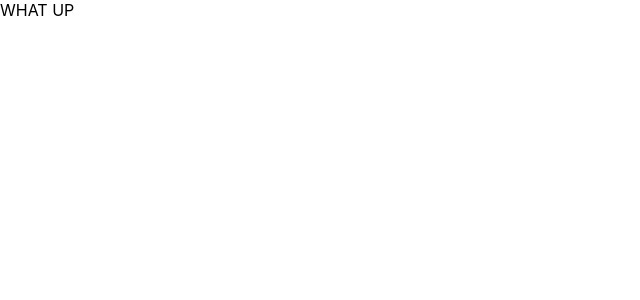
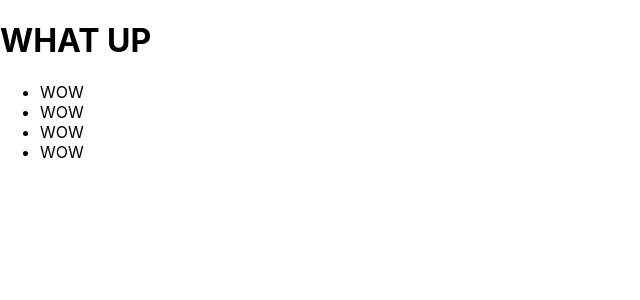
Before and after one commit to bnall-dev/react-portfolio, a React (Create React App) app: page / in a window 1280 px wide. Shown: the top 300 px of the page, without its empty margins (0-640 px from the left). Built offline with nearby package versions, Linux system fonts and the light colour scheme.

Commit message:
add some stuff

```diff
--- a/src/App.js
+++ b/src/App.js
@@ -1,9 +1,19 @@
-import React from 'react';
-import logo from './logo.svg';
-import './App.css';
+import React from "react";
+import logo from "./logo.svg";
+import "./App.css";
 
 function App() {
-  return <div>WHAT UP</div>;
+  return (
+    <div>
+      <h1>WHAT UP</h1>
+      <ul>
+        <li>WOW</li>
+        <li>WOW</li>
+        <li>WOW</li>
+        <li>WOW</li>
+      </ul>
+    </div>
+  );
 }
 
 export default App;
```
